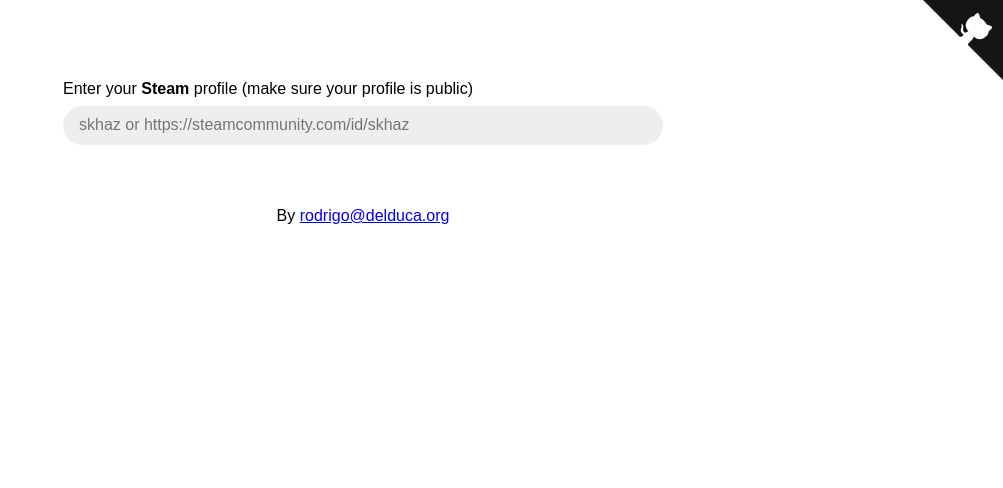
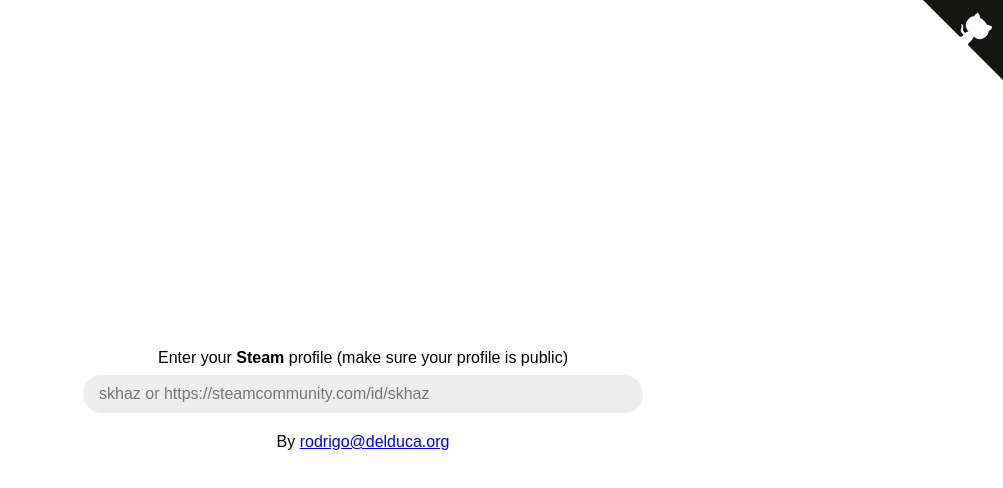
Before and after one commit to skhaz/steamosaic, a plain HTML site: page index.html in a window 1280 px wide. Shown: the whole page, without its empty margins (277-1280 px from the left). Drawn offline with Linux system fonts and the light colour scheme.

Commit message:
Work in progress

```diff
--- a/index.html
+++ b/index.html
@@ -5,15 +5,35 @@
     <meta name="viewport" content="width=device-width, initial-scale=1" />
     <title>Steamosaic: Generate a mosaic of your Steam account</title>
     <style>
-      html {
-        overflow-x: hidden;
+      *, *::before, *::after {
+        box-sizing: border-box;
+        margin: 0;
+        padding: 0;
+      }
+
+      html, body {
         height: 100%;
       }
 
       body {
-        margin: 0;
-        padding: 0;
         font-family: sans-serif;
+        display: flex;
+        justify-content: center;
+        align-items: center;
+        position: relative;
+        overflow-x: hidden;
+        padding: 20px;
+      }
+
+      main {
+        text-align: center;
+        max-width: 600px;
+        width: 100%;
+        padding: 20px;
+      }
+
+      form {
+        margin-bottom: 20px;
       }
 
       label {
@@ -28,23 +48,21 @@
         width: 100%;
         background-color: #eee;
         border: none;
-        padding: 10px 16px 11px 16px;
+        padding: 10px 16px;
         border-radius: 100px;
-        box-shadow: none;
         outline: none;
-        margin: 0;
-        box-sizing: border-box;
       }
 
-      .outer {
-        margin: 0 auto;
-        max-width: 600px;
-        padding: 80px 20px;
+      .footer {
+        margin-top: 20px;
       }
 
-      .display {
-        width: 100%;
-        overflow: hidden;
+      .github-corner {
+        position: absolute;
+        top: 0;
+        right: 0;
+        fill: #151513;
+        color: #fff;
       }
 
       .github-corner:hover .octo-arm {
@@ -52,18 +70,9 @@
       }
 
       @keyframes octocat-wave {
-        0%,
-        100% {
-          transform: rotate(0);
-        }
-        20%,
-        60% {
-          transform: rotate(-25deg);
-        }
-        40%,
-        80% {
-          transform: rotate(10deg);
-        }
+        0%, 100% { transform: rotate(0); }
+        20%, 60% { transform: rotate(-25deg); }
+        40%, 80% { transform: rotate(10deg); }
       }
 
       @media (max-width: 500px) {
@@ -77,7 +86,6 @@
     </style>
   </head>
   <body>
-    <main>
     <a
       href="https://github.com/skhaz/steamosaic"
       class="github-corner"
@@ -87,14 +95,6 @@
         width="80"
         height="80"
         viewBox="0 0 250 250"
-          style="
-            fill: #151513;
-            color: #fff;
-            position: absolute;
-            top: 0;
-            right: 0;
-            border: 0;
-          "
         aria-hidden="true"
       >
         <path d="M0,0 L115,115 L130,115 L142,142 L250,250 L250,0 Z"></path>
@@ -111,48 +111,41 @@
         ></path>
       </svg>
     </a>
-      <form class="outer" action="#" onsubmit="onSubmit(event); return false;">
-        <label for="input"
-          >Enter your <b>Steam</b> profile (make sure your profile is
-          public)</label
-        >
+
+    <main>
+      <form action="#" onsubmit="onSubmit(event); return false;">
+        <label for="input">
+          Enter your <b>Steam</b> profile (make sure your profile is public)
+        </label>
         <input
           id="input"
           type="text"
           placeholder="skhaz or https://steamcommunity.com/id/skhaz"
         />
       </form>
-      <div style="position: relative; text-align: center">
-        <p
-          style="
-            position: absolute;
-            bottom: -16px;
-            left: 50%;
-            transform: translateX(-50%);
-          "
-        >
-          By
-          <a href="mailto:rodrigo@delduca.org">rodrigo@delduca.org</a>
+      <div class="footer">
+        <p>
+          By <a href="mailto:rodrigo@delduca.org">rodrigo@delduca.org</a>
         </p>
       </div>
     </main>
+
     <script>
-      const onSubmit = (event) => {
+      function onSubmit(event) {
         event.preventDefault();
         const input = document.getElementById("input");
-        const el = document.createElement("a");
-        el.href = input.value;
-        const value = el.pathname
+        const link = document.createElement("a");
+        link.href = input.value;
+        const value = link.pathname
           .replace(/\/$/, "")
           .split("/")
-          .slice(-1)
           .pop()
           .trim()
           .toLowerCase();
         if (value) {
           window.location = `/${value}.jpeg`;
         }
-      };
+      }
     </script>
   </body>
 </html>
```
Lines whose indentation alone changed are shown as unchanged.
